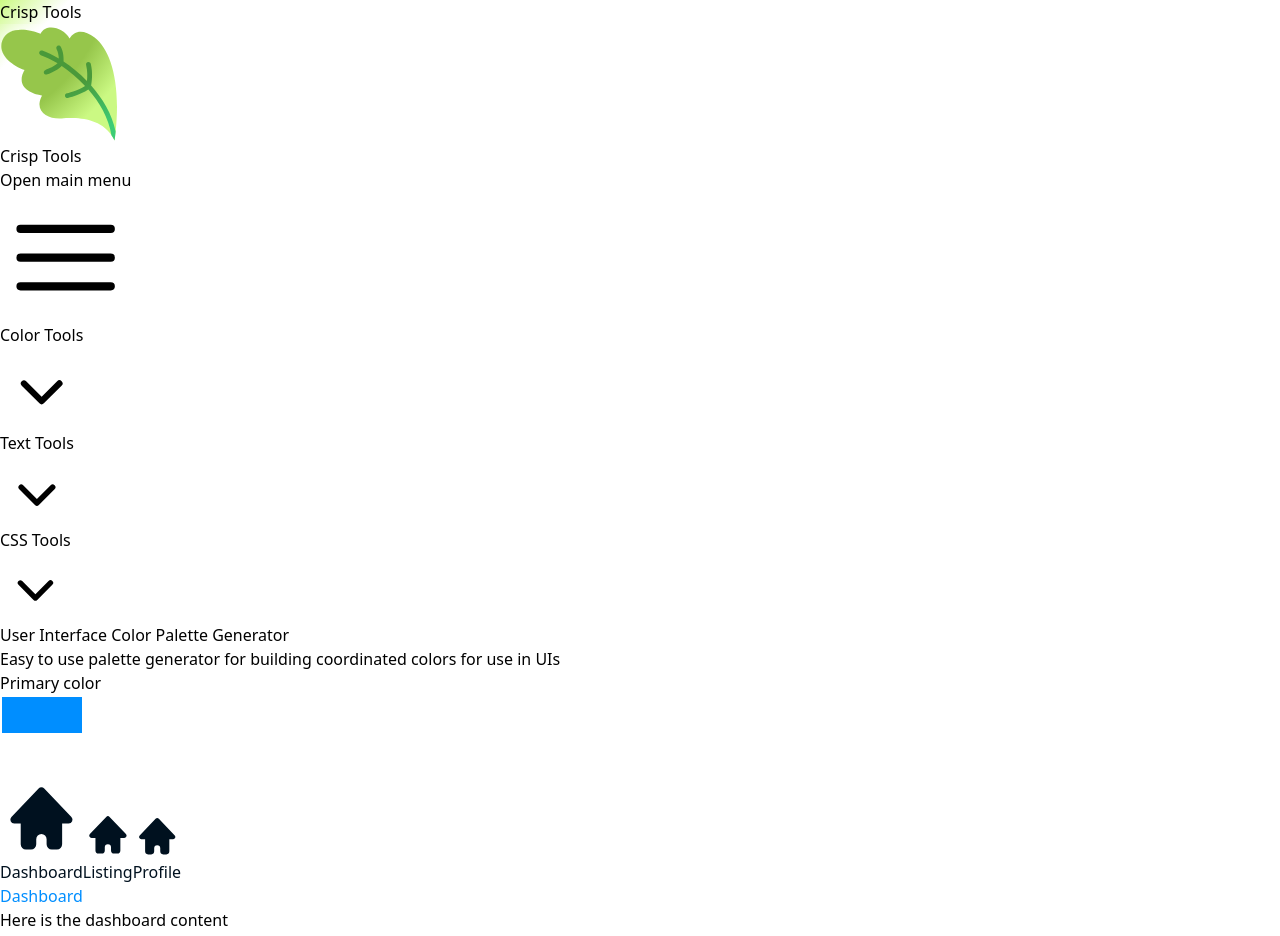
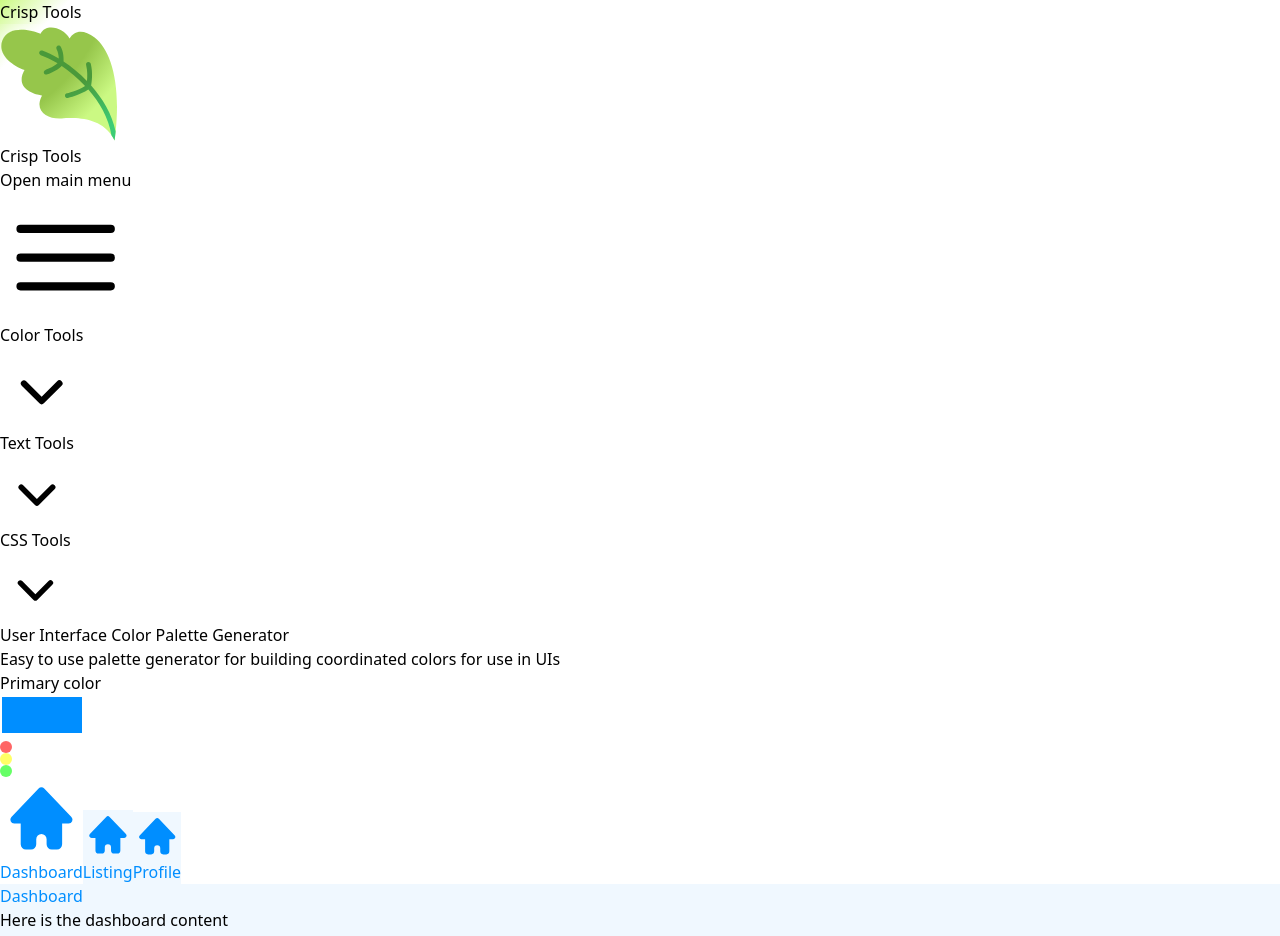
Before and after one commit to ramijames/CrispTools, a Vue app: page /palette-generator in a window 1280 px wide. Shown: the top 936 px of the page. Built offline with nearby package versions, Linux system fonts and the light colour scheme; a web font is replaced by a local one; what vue3-highlightjs would draw is missing.

Commit message:
UI Example updates

```diff
--- a/src/components/Palette.vue
+++ b/src/components/Palette.vue
@@ -82,7 +82,7 @@ export default {
 
     const backgroundColor = computed(() => {
       if (tinycolor(selectedColor.value).isLight()) {
-        return tinycolor(selectedColor.value).lighten(20).toHexString();
+        return tinycolor(selectedColor.value).lighten(30).toHexString();
       } else {
         return tinycolor(selectedColor.value).lighten(47).toHexString();
       }
--- a/src/components/colors/ExampleContent.vue
+++ b/src/components/colors/ExampleContent.vue
@@ -54,25 +54,24 @@ export default {
 
 <template>
   <div class="m-6">
-    <section id="appchrome" class="h-full border-1 shadow shadow-xl shadow-md shadow-sm rounded-lg ring-1 ring-neutral-100">
-      <section id="chromebar" class="flex flex-row bg-neutral-50 p-2">
+    <section id="appchrome" class="h-full border-1 shadow shadow-xl shadow-md shadow-sm rounded-lg ring-1 ring-neutral-100" :style="{ shadowColor: colors.shadow }">
+      <section id="chromebar" class="flex flex-row bg-white p-2">
         <section id="mockui" class="w-24 flex flex-row gap-2 items-center pl-2">
-          <span class="close bg-neutral-200"></span>
-          <span class="minimize bg-neutral-200"></span>
-          <span class="expand bg-neutral-200"></span>
+          <span class="close" :style="{ backgroundColor: colors.error }"></span>
+          <span class="minimize" :style="{ backgroundColor: colors.warning }"></span>
+          <span class="expand" :style="{ backgroundColor: colors.success }"></span>
         </section>
         <section id="chromebuttons" class="flex flex-row gap-2">
-          <button :style="{ color: colors.text }" class="btn flex flex-row gap-1 p-2 text-xs text-grey-600 w-44 text-left rounded border border-neutral-200 bg-white shadow-sm ring-neutral-100"><HomeIcon class="h-4 w-4" /> Dashboard</button>
-          <button :style="{ color: colors.text }" class="btn flex flex-row gap-1 p-2 text-xs text-grey-600 w-44 text-left rounded border border-neutral-200 hover:bg-neutral-200"><HomeIcon class="h-4 w-4 text-blue-400" /> Listing</button>
-          <button :style="{ color: colors.text }" class="btn flex flex-row gap-1 p-2 text-xs text-grey-600 w-44 text-left rounded border border-neutral-200 hover:bg-neutral-200"><HomeIcon class="h-4 w-4 text-blue-400" /> Profile</button>
+          <button :style="{ color: colors.link, borderColor: colors.border, shadowColor: colors.shadow  }" class="btn flex flex-row gap-1 p-2 text-xs text-grey-600 w-44 text-left rounded border border-neutral-200 bg-white shadow-sm ring-neutral-100" ><HomeIcon class="h-4 w-4" /> Dashboard</button>
+          <button :style="{ color: colors.link, backgroundColor: colors.background, shadowColor: colors.shadow, hoverColor: colors.link  }" class="btn flex flex-row gap-1 p-2 text-xs text-grey-600 w-44 text-left rounded border" ><HomeIcon class="h-4 w-4" /> Listing</button>
+          <button :style="{ color: colors.link, backgroundColor: colors.background, shadowColor: colors.shadow, hoverColor: colors.link  }" class="btn flex flex-row gap-1 p-2 text-xs text-grey-600 w-44 text-left rounded border" ><HomeIcon class="h-4 w-4" /> Profile</button>
         </section>
       </section>
-      <section id="display">
-        <section id="displaycontent">
+      <section id="display" :style="{ backgroundColor: colors.background }">
+        <section id="displaycontent" class="p-4">
           <section id="displayheader">
             <h1 :style="{ color: tinycolor(colors.primary).toHexString() }">Dashboard</h1>
             <p>Here is the dashboard content</p>
-            <!-- Render all colors -->
             <ul>
               <li v-for="(color, name) in colors" :key="name">
                 <span :style="{ color: color }">{{ name }}: {{ color }}</span>
```
